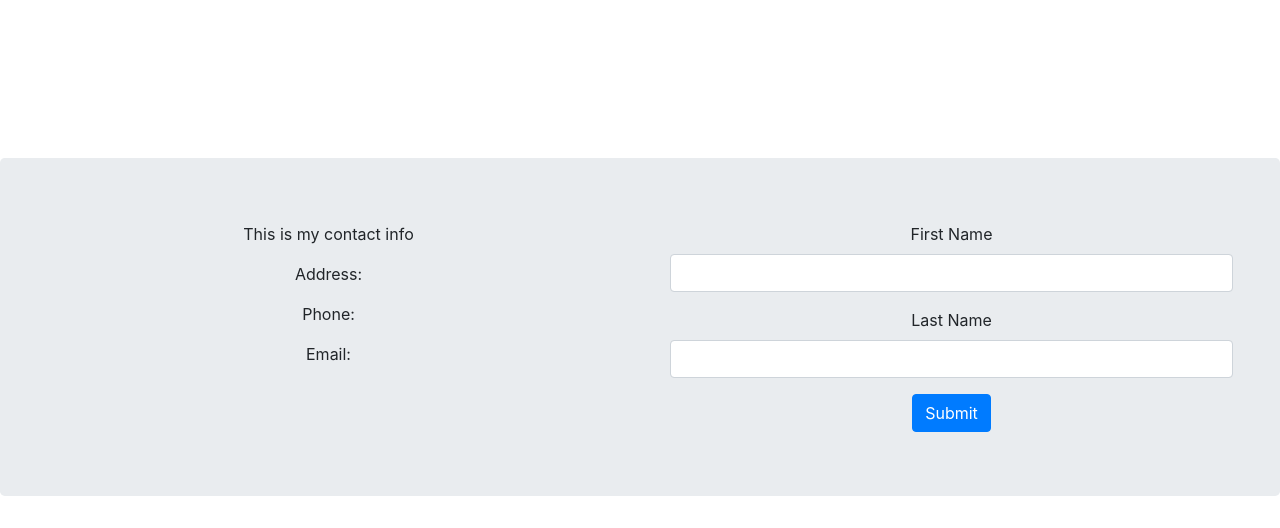
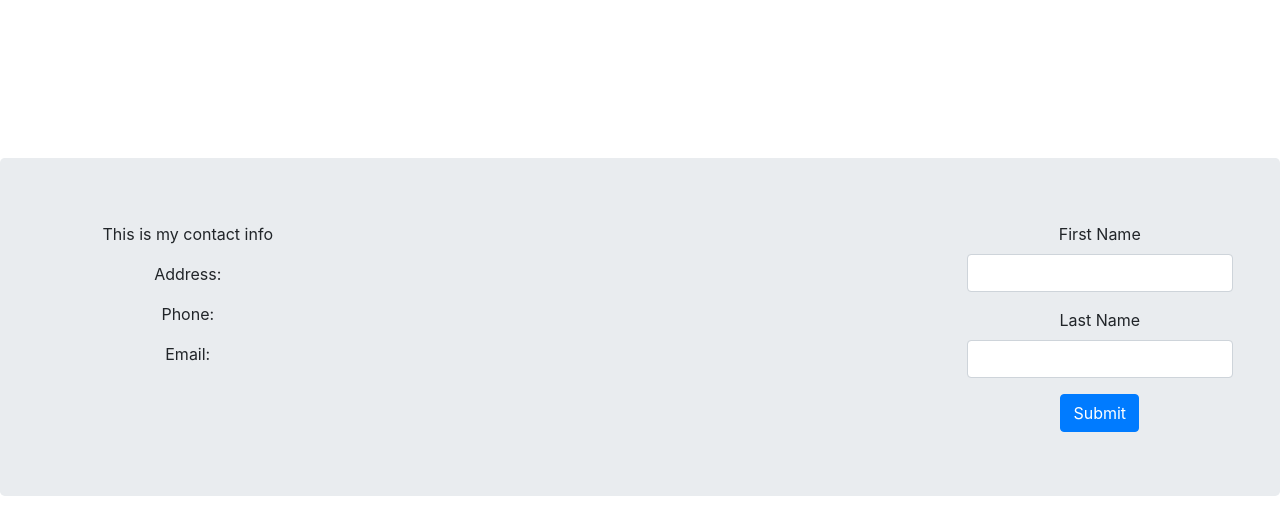
Before and after one commit to SamanAttar/FileUploader, a Flask app: page / in a window 1280 px wide. Shown: the part 668-1196 px from the top of the page. Run offline with Flask 2, Linux system fonts and the light colour scheme; some libraries are stand-ins or nearby versions.

Commit message:
Add UI for contactForm

```diff
--- a/static/css/main.css
+++ b/static/css/main.css
@@ -146,6 +146,16 @@
     line-height: 80px;
 }
 
+.contactForm {
+  border-color: black;
+  margin-left: 50% !important;
+  width: 50% !important;
+}
+.contactFormLeft {
+  margin-right: 50% !important;
+  width: 50% !important;
+}
+
 h2 {
   margin-bottom: 0px!important;
 }
```
